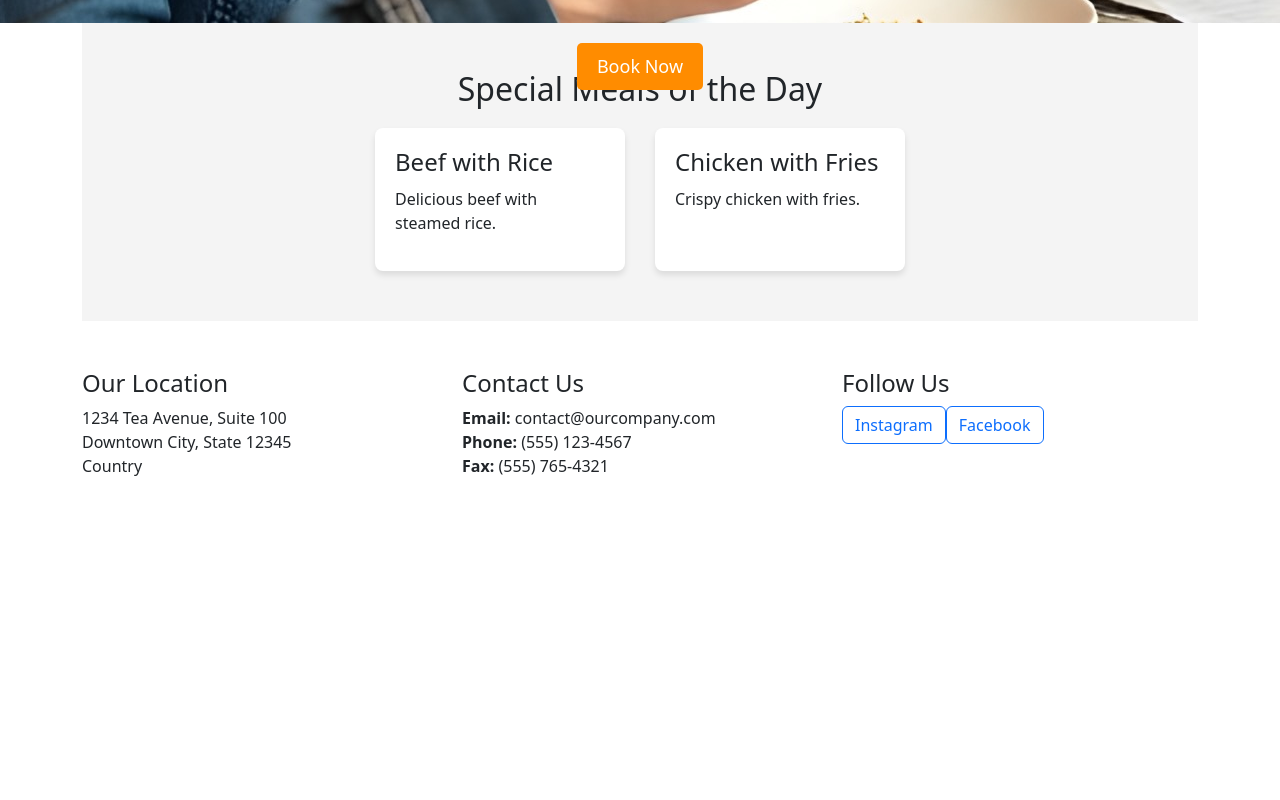
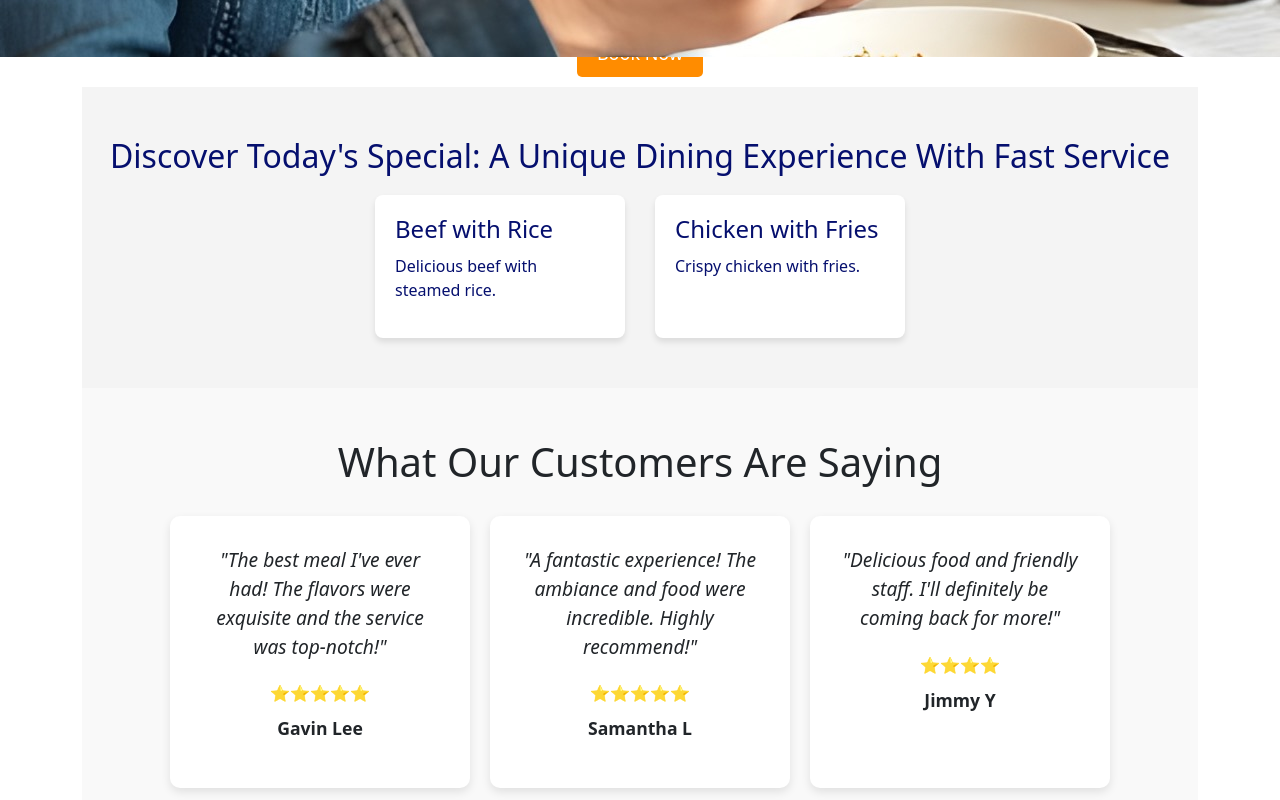
Before and after one commit to T-Chol/frontend-, a React (Create React App) app: page / in a window 1280 px wide. Shown: the part 860-1660 px from the top of the page. Before the commit the page ends 1378 px from the top, so only its background shows below. Built offline with nearby package versions, Linux system fonts and the light colour scheme; no server answers.

Commit message:
landing page changes

```diff
--- a/src/components/LandingPage.css
+++ b/src/components/LandingPage.css
@@ -1,5 +1,6 @@
 .landing-page {
   text-align: center;
+
 }
 
 .background-image {
@@ -14,6 +15,12 @@
   align-items: center;
 }
 
+.overlay {
+  background-color: rgba(0, 0, 0, 0.5); /* Semi-transparent overlay */
+  padding: 20px;
+  text-align: center;
+}
+
 .book-now-btn {
   padding: 10px 20px;
   background-color: #ff8c00;
@@ -22,7 +29,7 @@
   border: none;
   cursor: pointer;
   border-radius: 5px;
-  margin-top: 20px;
+  margin: 10px;
 }
 
 .book-now-btn:hover {
@@ -30,6 +37,7 @@
 }
 
 .special-meals {
+  color: rgb(5, 15, 110);
   background-color: #f4f4f4;
   padding: 50px 0;
 }
@@ -37,6 +45,53 @@
 .special-meals h2 {
   font-size: 2rem;
   margin-bottom: 20px;
+}
+
+.testimonials {
+  background-color: #f9f9f9;
+  padding: 50px 20px;
+  text-align: center;
+}
+
+.testimonials h2 {
+  font-size: 2.5rem;
+  margin-bottom: 30px;
+}
+
+.testimonial-container {
+  display: flex;
+  justify-content: center;
+  gap: 20px;
+  flex-wrap: wrap;
+}
+
+.testimonial {
+  background-color: #fff;
+  border-radius: 10px;
+  box-shadow: 0 4px 10px rgba(0, 0, 0, 0.1);
+  padding: 30px;
+  width: 300px;
+  text-align: center;
+  transition: transform 0.3s;
+}
+
+.testimonial:hover {
+  transform: translateY(-10px);
+}
+
+.testimonial-text {
+  font-style: italic;
+  font-size: 1.2rem;
+  margin-bottom: 20px;
+}
+
+.rating {
+  margin-bottom: 10px;
+}
+
+.customer-name {
+  font-weight: bold;
+  font-size: 1.1rem;
 }
 
 .meal-list {
--- a/src/components/LandingPage.js
+++ b/src/components/LandingPage.js
@@ -22,13 +22,13 @@ const LandingPage = () => {
           alt="Welcome to Book A Meal"
           className="hero-image"
         />
-        <button className="book-now-btn" onClick={handleBookNow}>
-          Book Now
-        </button>
+
       </div>
-
+      <button className="book-now-btn" onClick={handleBookNow}>
+        Book Now
+      </button>
       <div className="special-meals">
-        <h2>Special Meals of the Day</h2>
+        <h2>Discover Today's Special: A Unique Dining Experience With Fast Service</h2>
         <div className="meal-list">
           {specialMeals.map((meal) => (
             <div className="meal-card" key={meal.id}>
@@ -38,6 +38,35 @@ const LandingPage = () => {
           ))}
         </div>
       </div>
+      <section class="testimonials">
+        <h2>What Our Customers Are Saying</h2>
+        <div class="testimonial-container">
+          <div class="testimonial">
+            <p class="testimonial-text">"The best meal I've ever had! The flavors were exquisite and the service was top-notch!"</p>
+            <div class="rating">
+              <span>⭐⭐⭐⭐⭐</span>
+            </div>
+            <p class="customer-name">Gavin Lee</p>
+          </div>
+
+          <div class="testimonial">
+            <p class="testimonial-text">"A fantastic experience! The ambiance and food were incredible. Highly recommend!"</p>
+            <div class="rating">
+              <span>⭐⭐⭐⭐⭐</span>
+            </div>
+            <p class="customer-name">Samantha L</p>
+          </div>
+
+          <div class="testimonial">
+            <p class="testimonial-text">"Delicious food and friendly staff. I'll definitely be coming back for more!"</p>
+            <div class="rating">
+              <span>⭐⭐⭐⭐</span>
+            </div>
+            <p class="customer-name">Jimmy Y</p>
+          </div>
+        </div>
+      </section>
+
     </div>
   );
 };
```
